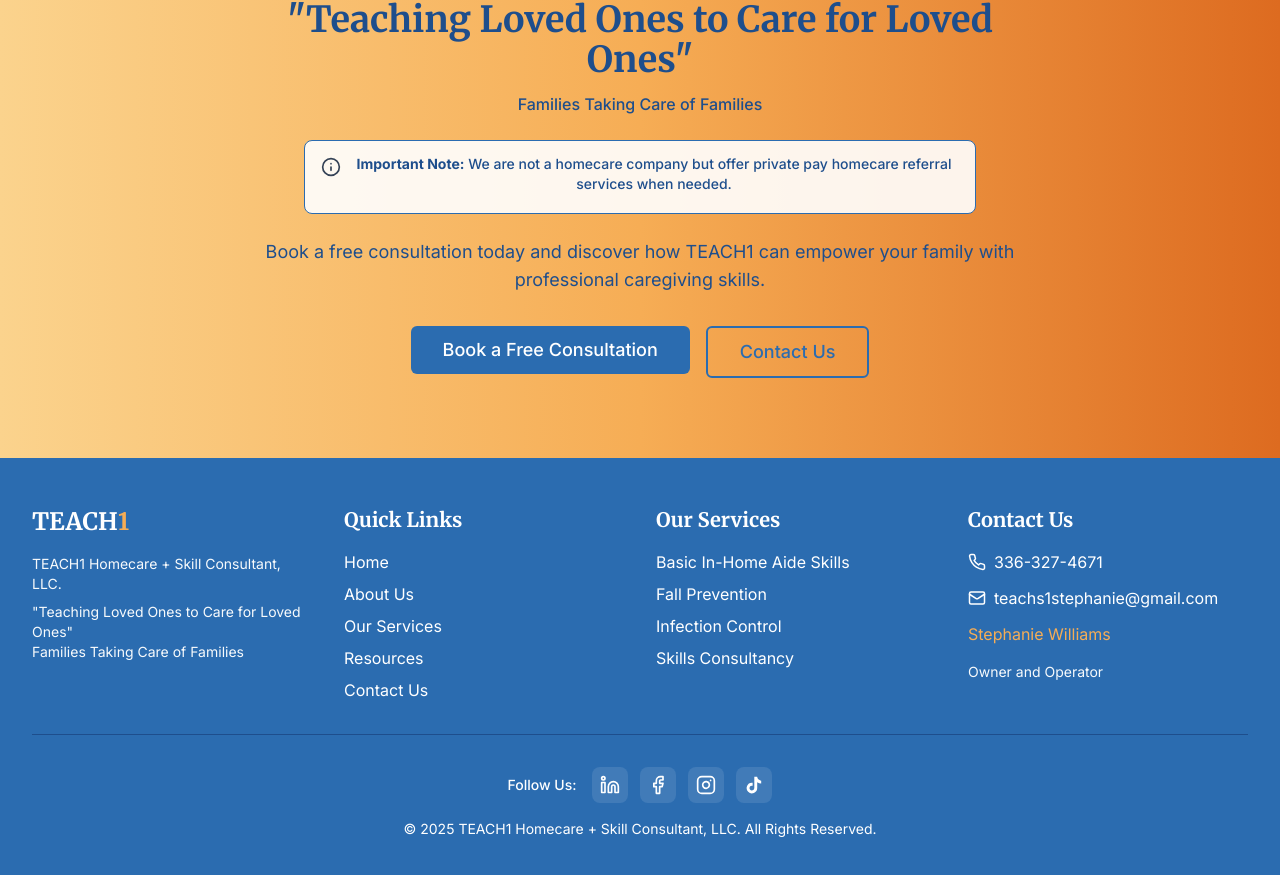
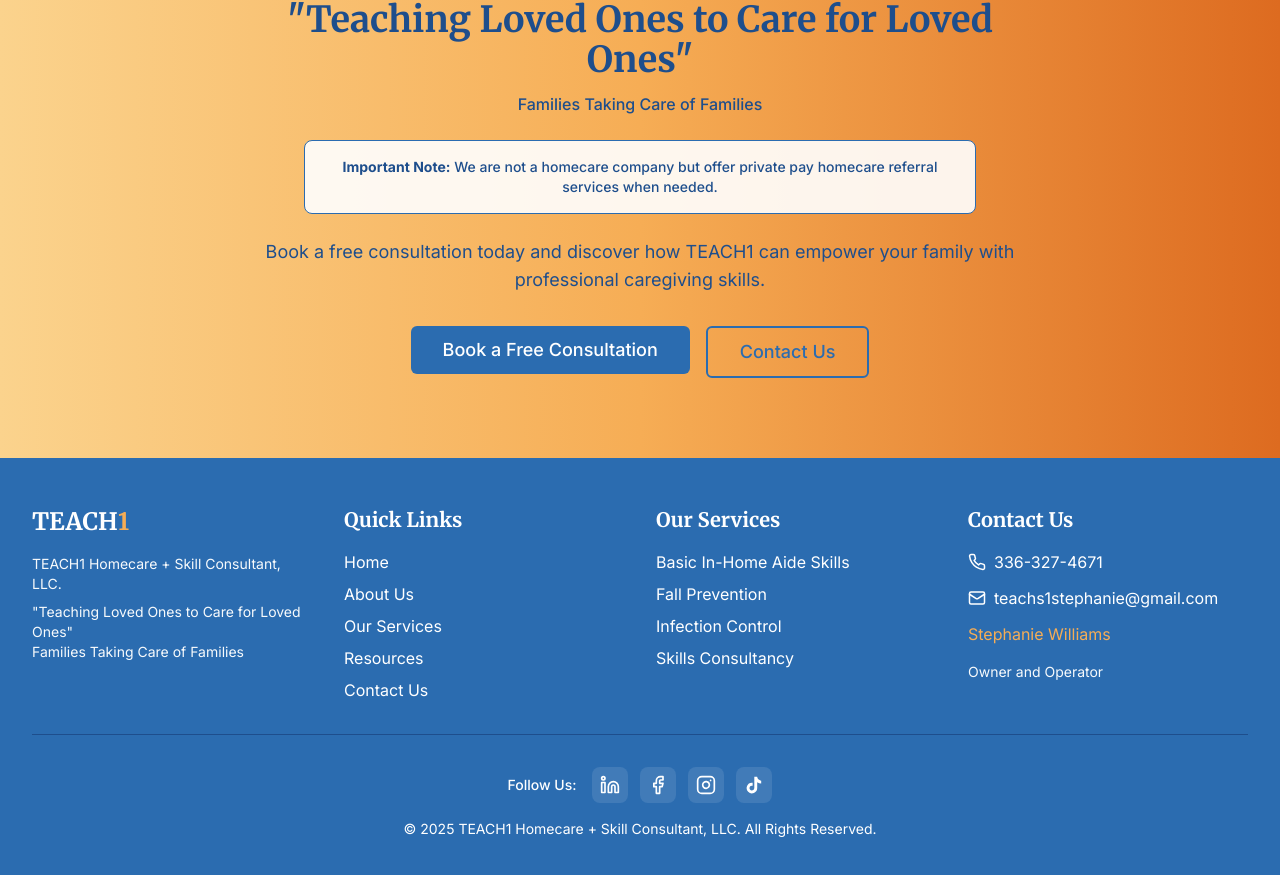
Before and after one commit to DidierShemaGatete/teach1-project-development, a React (Vite) app: page /about in a window 1280 px wide. Shown: the part 3570-4445 px from the top of the page. Built offline with nearby package versions, Linux system fonts and the light colour scheme.

Commit message:
Remove notice icon
Removed the starting icon from the notice section in the CTA component.

```diff
--- a/src/components/CTA.tsx
+++ b/src/components/CTA.tsx
@@ -1,9 +1,7 @@
-
 import React from 'react';
 import { Link } from 'react-router-dom';
 import { Button } from '@/components/ui/button';
 import { Alert, AlertDescription } from '@/components/ui/alert';
-import { Info } from 'lucide-react';
 
 const CTA = () => {
   return (
@@ -16,7 +14,6 @@ const CTA = () => {
           {/* Important Notice */}
           <div className="mb-6">
             <Alert className="border-teach-blue bg-white/90 max-w-2xl mx-auto">
-              <Info className="h-5 w-5 text-teach-blue" />
               <AlertDescription className="text-teach-blue-dark font-medium text-center">
                 <strong>Important Note:</strong> We are not a homecare company but offer private pay homecare referral services when needed.
               </AlertDescription>
```
